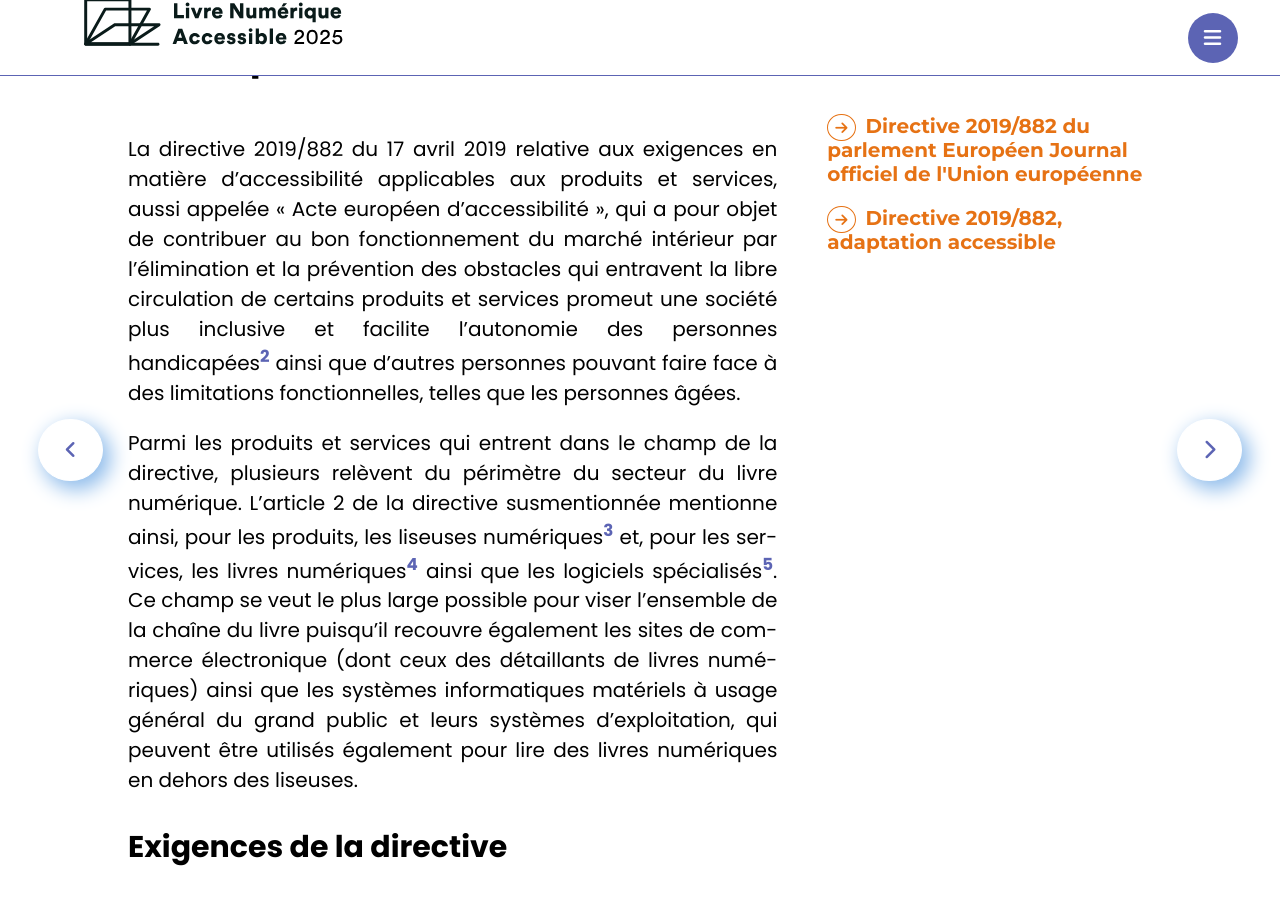
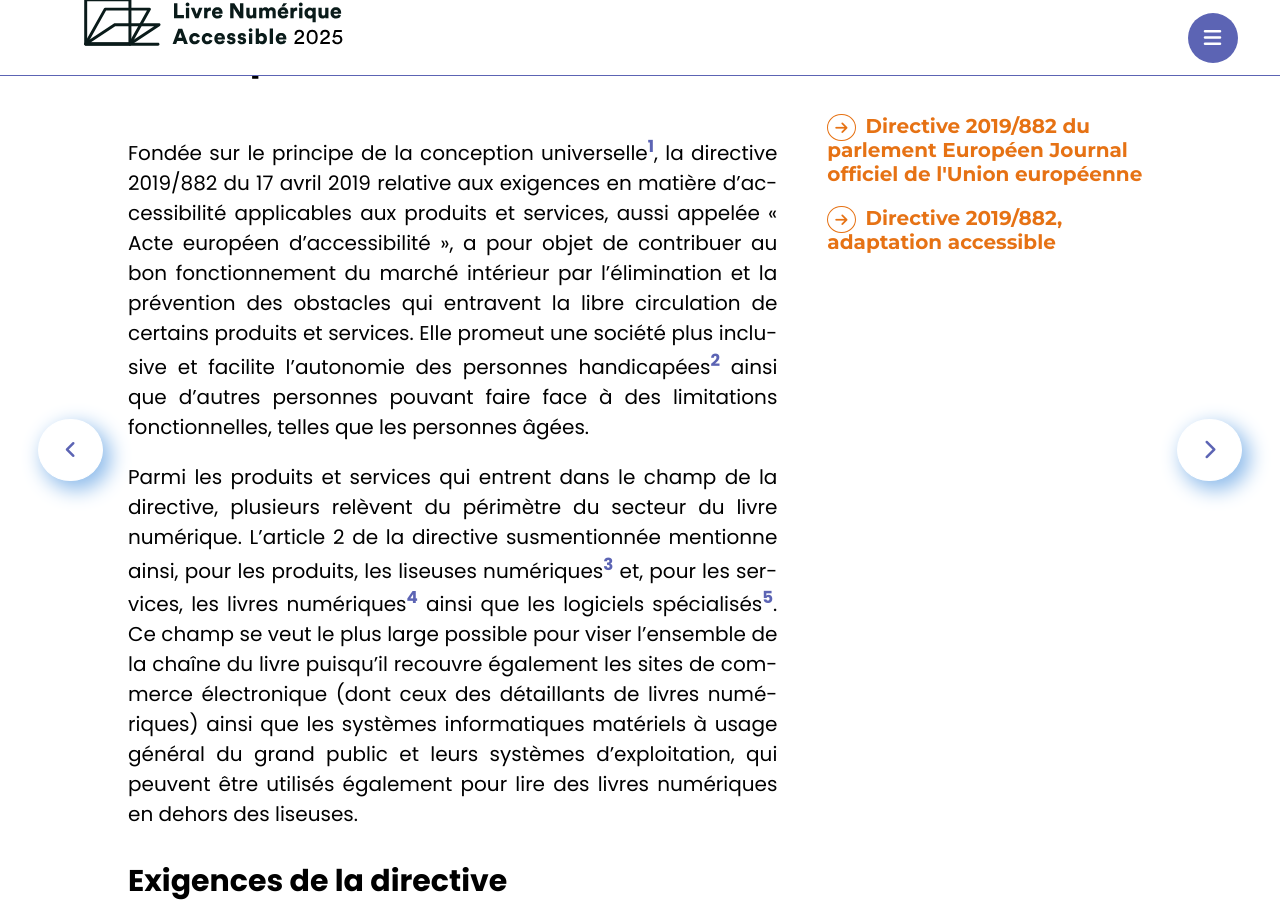
Before and after one commit to edition-accessible/lina25, a Jekyll site: the page built from pages/loi.md, in a window 1280 px wide and 900 px high, scrolled down 1057 px. Built offline with Jekyll 4.4.1, drawn with Linux system fonts in a browser that asks for light colours; nearby versions of some CDN libraries.

Commit message:
Update loi.md

```diff
--- a/pages/loi.md
+++ b/pages/loi.md
@@ -30,11 +30,11 @@ les circuits classiques de diffusion des biens culturels.</p>
   <p>Le contexte européen rend nécessaire une mobilisation des acteurs
 professionnels sur l’ensemble de la chaîne du livre numérique.  -->
 
-La directive 2019/882 du 17 avril 2019 relative aux exigences en matière d’accessibilité applicables aux produits et services,
-aussi appelée « Acte européen d’accessibilité », qui a pour objet de
+Fondée sur le principe de la conception universelle<sup id="fnref:1" role="doc-noteref"><a href="#fn:1" class="footnote" rel="footnote">1</a></sup>, la directive 2019/882 du 17 avril 2019 relative aux exigences en matière d’accessibilité applicables aux produits et services,
+aussi appelée « Acte européen d’accessibilité », a pour objet de
 contribuer au bon fonctionnement du marché intérieur par
 l’élimination et la prévention des obstacles qui entravent la libre
-circulation de certains produits et services promeut une société plus
+circulation de certains produits et services. Elle promeut une société plus
 inclusive et facilite l’autonomie des personnes handicapées<sup id="fnref:2" role="doc-noteref"><a href="#fn:2" class="footnote" rel="footnote">2</a></sup> ainsi
 que d’autres personnes pouvant faire face à des limitations
 fonctionnelles, telles que les personnes âgées.
```
